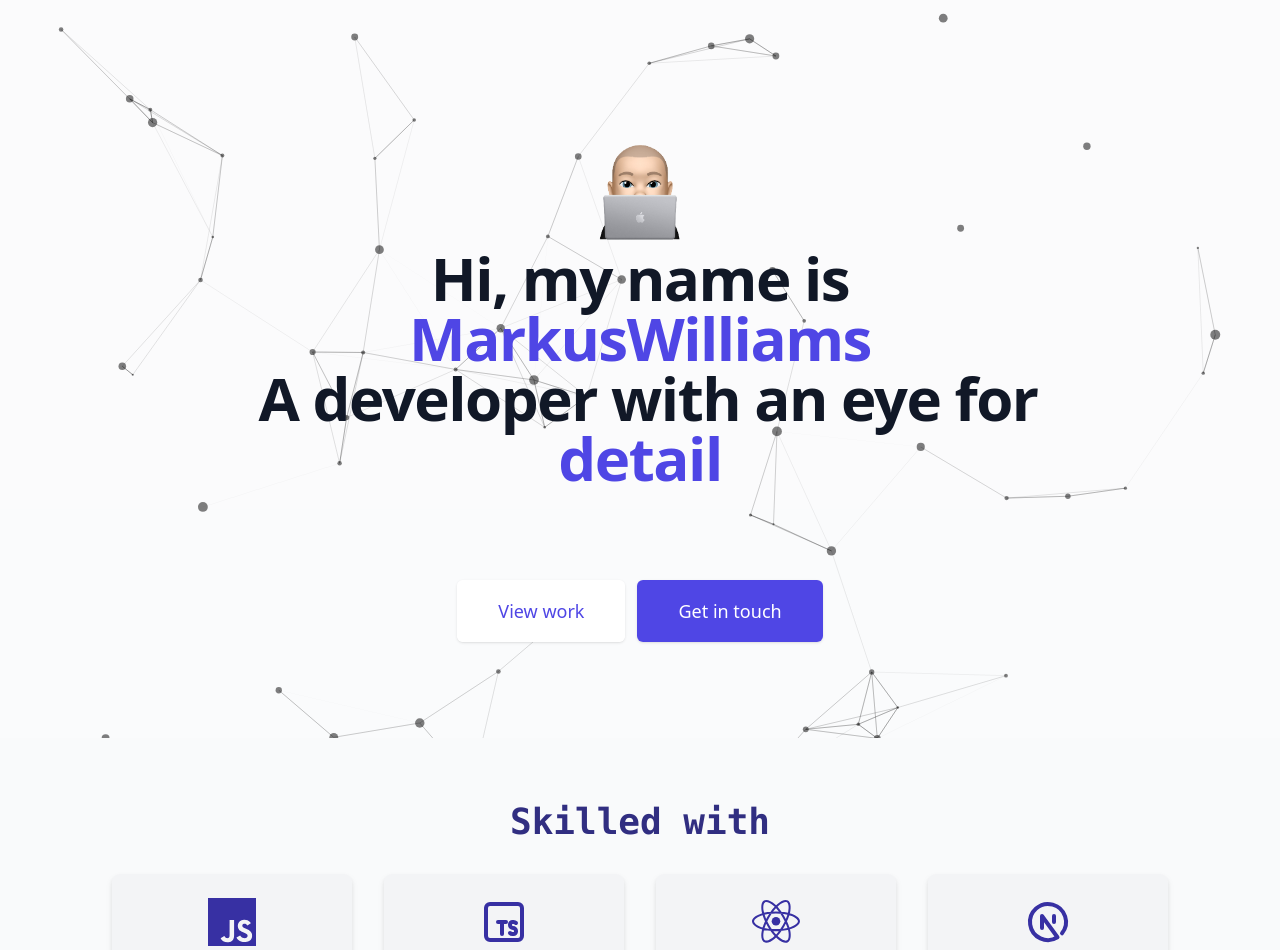
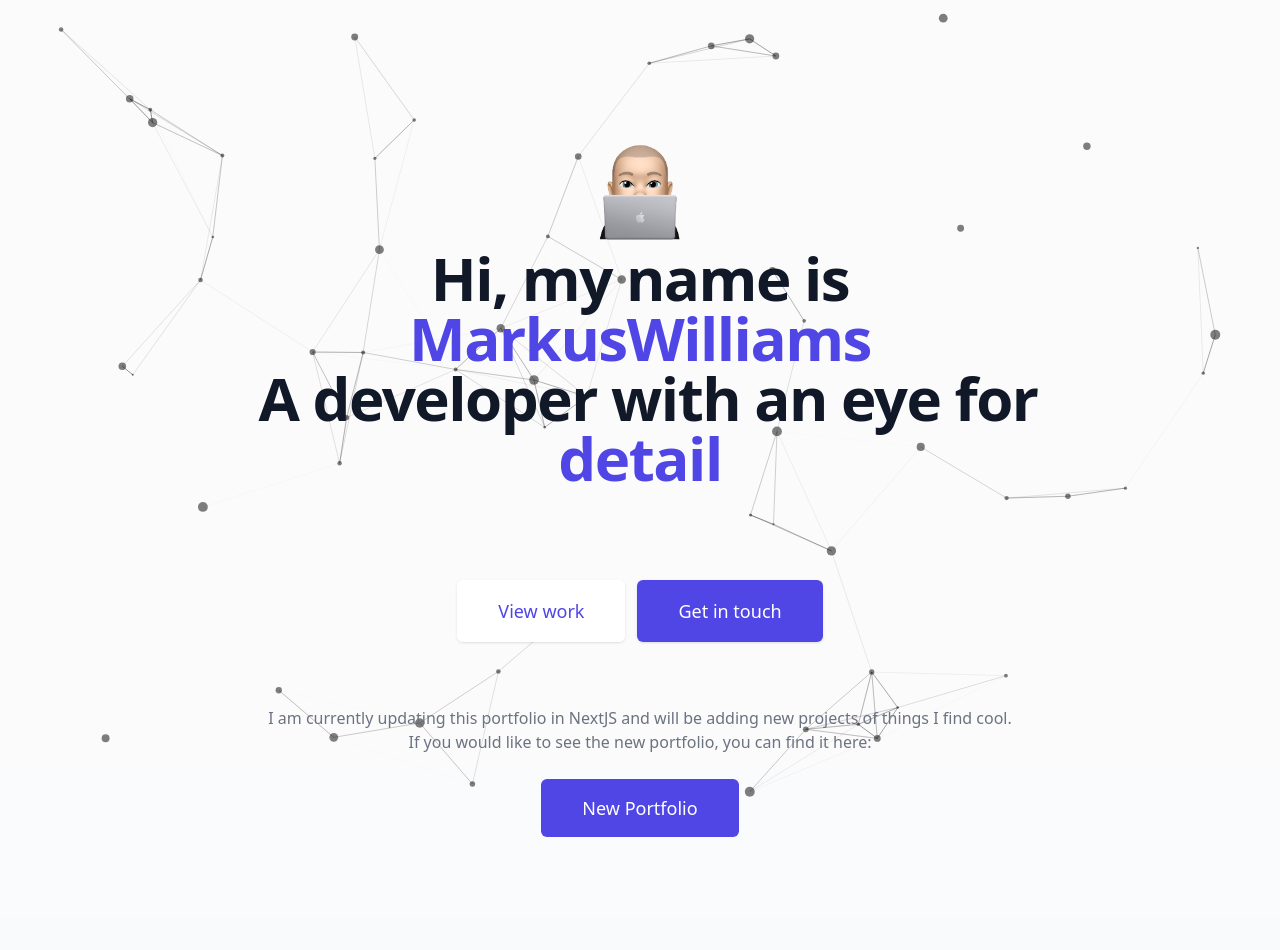
Before and after one commit to MarkusWilliamsDev/Dev-Portfolio, a React (Create React App) app: page / in a window 1280 px wide. Shown: the top 950 px of the page. Built offline with nearby package versions, Linux system fonts and the light colour scheme.

Commit message:
Add new portfolio callout

```diff
--- a/src/components/Hero.js
+++ b/src/components/Hero.js
@@ -68,6 +68,22 @@ export default function Hero() {
 								</a>
 							</div>
 						</div>
+						<div className="mt-16">
+							<p className="text-gray-500 text-center">
+								I am currently updating this portfolio in NextJS and will be
+								adding new projects of things I find cool.
+							</p>
+							<p className="text-gray-500 text-center mb-10">
+								If you would like to see the new portfolio, you can find it
+								here:
+							</p>
+							<a
+								href="https://next-portfolio-lovat-nine.vercel.app/"
+								className="mt-16 px-4 py-1 border border-transparent text-base font-small rounded-md  text-white bg-indigo-600 hover:bg-purple-700 md:py-4 md:text-lg md:px-10 duration-300"
+							>
+								New Portfolio
+							</a>
+						</div>
 					</div>
 				</main>
 			</div>
```
Lines whose indentation alone changed are shown as unchanged.
